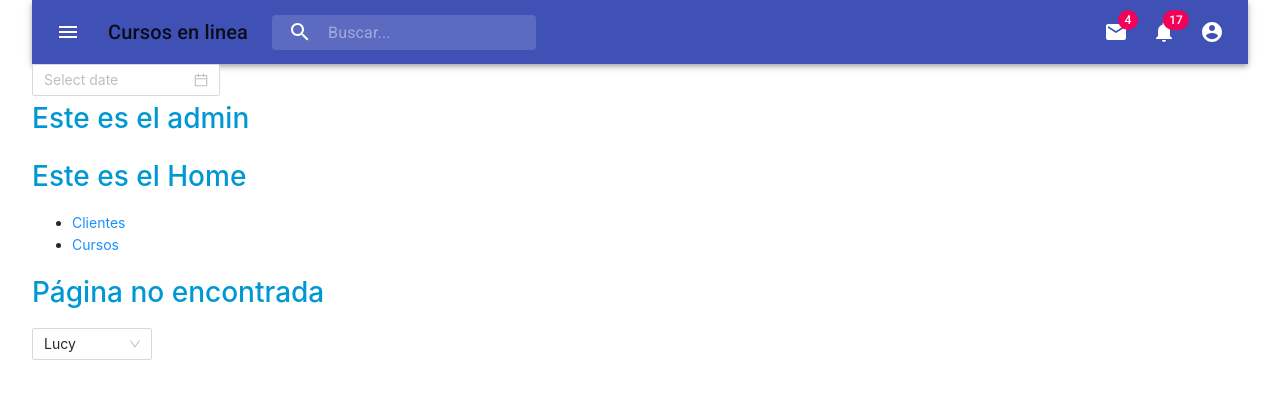
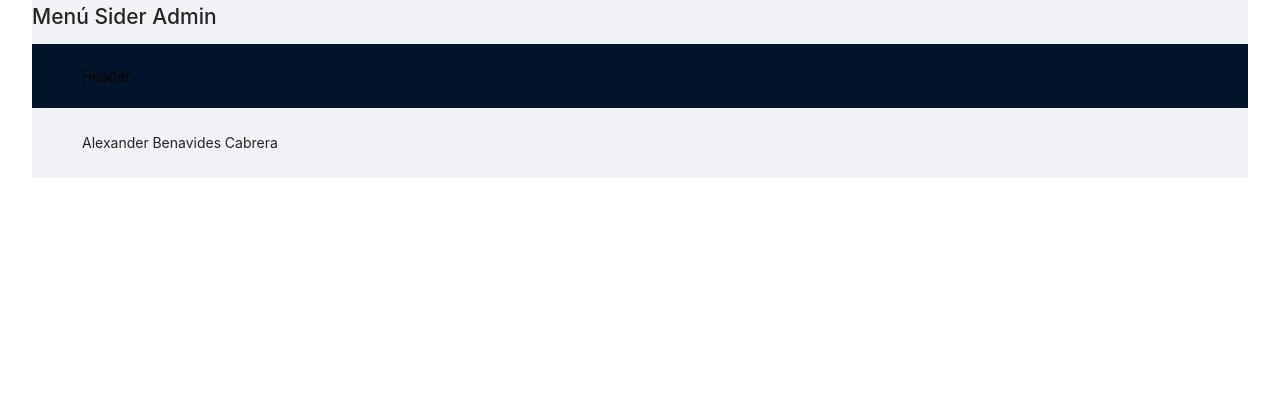
Before and after one commit to alexanderbenavides/app-cursos, a React (Create React App) app: page /admin in a window 1280 px wide. Shown: the top 398 px of the page. Built offline with nearby package versions, Linux system fonts and the light colour scheme; no server answers.

Commit message:
agregando las rutas

```diff
--- a/src/components/App/App.js
+++ b/src/components/App/App.js
@@ -4,111 +4,133 @@ import {
   // NavLink,
   // HashRouter,
   BrowserRouter as Router,
-  Link,
+  // Link,
   Switch
 } from "react-router-dom";
-import "./App.scss";
-import CoursesList from "../CoursesList/CoursesList";
-import Header from "../Header/Header";
-import Clients from "../clientes/Cliente";
-import axios from "axios";
-import url from "../../api/urlRequest";
-import { DatePicker, Select } from "antd";
-import Admin from "../../pages/Admin";
-import Home from "../../pages/Home";
-const { Option } = Select;
-function handleChange(value) {
-  console.log(`selected ${value}`);
-}
-function error404() {
-  return <h1>Página no encontrada</h1>;
-}
+import routes from "../../config/routes";
+
+// import "./App.scss";
+// import CoursesList from "../CoursesList/CoursesList";
+// import Header from "../Header/Header";
+// import Clients from "../clientes/Cliente";
+// import axios from "axios";
+// import url from "../../api/urlRequest";
+// import { DatePicker, Select } from "antd";
+// import Admin from "../../pages/Admin";
+// import Home from "../../pages/Home";
+// import SignIn from "../../pages/Admin/SignIn";
+// import LayoutAdmin from "../../layouts/Admin";
+// import LayoutHome from "../../layouts/Home";
+// const { Option } = Select;
+// function handleChange(value) {
+//   console.log(`selected ${value}`);
+// }
+// function error404() {
+//   return <h1>Página no encontrada</h1>;
+// }
 
 class App extends React.Component {
-  state = {
-    coursesList: []
-  };
+  // state = {
+  //   coursesList: []
+  // };
 
-  constructor(props) {
-    super(props);
-    this.changeDate = this.changeDate.bind(this);
-  }
+  // constructor(props) {
+  //   super(props);
+  //   this.changeDate = this.changeDate.bind(this);
+  // }
 
-  componentDidMount() {
-    axios.get(`${url}/courses`).then(res => {
-      const coursesList = res.data.courses;
-      this.setState({ coursesList });
-    });
-  }
-  changeDate(e) {
-    console.log(e._d);
-  }
-  searchPost(data) {
-    const coursesList = [];
-    if (data.ok === true) {
-      coursesList.push(data.course);
-      this.setState({ coursesList });
-    } else {
-      this.setState({ coursesList });
-      console.log(data);
-    }
-  }
+  // componentDidMount() {
+  //   axios.get(`${url}/courses`).then(res => {
+  //     const coursesList = res.data.courses;
+  //     this.setState({ coursesList });
+  //   });
+  // }
+  // changeDate(e) {
+  //   console.log(e._d);
+  // }
+  // searchPost(data) {
+  //   const coursesList = [];
+  //   if (data.ok === true) {
+  //     coursesList.push(data.course);
+  //     this.setState({ coursesList });
+  //   } else {
+  //     this.setState({ coursesList });
+  //     console.log(data);
+  //   }
+  // }
 
   render() {
     return (
-      <div className="App">
-        <Header searchPost={this.searchPost.bind(this)}></Header>
-        <DatePicker onChange={this.changeDate} />
-        <Admin></Admin>
-        <Home></Home>
-        <Router>
-          <div>
-
-            <ul className="header">
-
-              <li>
-                <Link to="/clients">Clientes</Link>
-              </li>
-
-              <li>
-                <Link to="/">Cursos</Link>
-              </li>{" "}
-
-            </ul>
-
-            <div className="content">
-              <Switch>
-                <Route exact path="/clients" component={Clients} />
-                <Route
-                  exact
-                  path="/"
-                  component={() => (
-                    <CoursesList coursesData={this.state.coursesList} />
-                  )}
-                />
-                <Route component={error404} />
-              </Switch>
-
-            </div>
-
-          </div>
-        </Router>
-        <Select
-          defaultValue="lucy"
-          style={{ width: 120 }}
-          onChange={handleChange}
-        >
-          <Option value="jack">Jack</Option>
-          <Option value="lucy">Lucy</Option>
-          <Option value="disabled" disabled>
-            Disabled
-          </Option>
-          <Option value="Yiminghe">yiminghe</Option>
-        </Select>
-
-      </div>
+      <Router>
+        <Switch>
+          {routes.map((route, index) => (
+            <RouteWithSubRoutes key={index} {...route} />
+          ))}
+        </Switch>
+      </Router>
+      // <div className="App">
+      //   <Header searchPost={this.searchPost.bind(this)}></Header>
+      //   <DatePicker onChange={this.changeDate} />
+      //   <SignIn></SignIn>
+      //   <Admin></Admin>
+      //   <Home></Home>
+      //   <LayoutAdmin></LayoutAdmin>
+      //   <LayoutHome></LayoutHome>
+      //   <Router>
+      //     <div>
+      //
+      //       <ul className="header">
+      //
+      //         <li>
+      //           <Link to="/clients">Clientes</Link>
+      //         </li>
+      //
+      //         <li>
+      //           <Link to="/">Cursos</Link>
+      //         </li>{" "}
+      //
+      //       </ul>
+      //
+      //       <div className="content">
+      //         <Switch>
+      //           <Route exact path="/clients" component={Clients} />
+      //           <Route
+      //             exact
+      //             path="/"
+      //             component={() => (
+      //               <CoursesList coursesData={this.state.coursesList} />
+      //             )}
+      //           />
+      //         </Switch>
+      //
+      //       </div>
+      //
+      //     </div>
+      //   </Router>
+      //   <Select
+      //     defaultValue="lucy"
+      //     style={{ width: 120 }}
+      //     onChange={handleChange}
+      //   >
+      //     <Option value="jack">Jack</Option>
+      //     <Option value="lucy">Lucy</Option>
+      //     <Option value="disabled" disabled>
+      //       Disabled
+      //     </Option>
+      //     <Option value="Yiminghe">yiminghe</Option>
+      //   </Select>
+      //
+      // </div>
     );
   }
 }
-
+function RouteWithSubRoutes(route) {
+  return (
+    <Route
+      path={route.path}
+      exact={route.exact}
+      render={props => <route.component routes={route.routes} {...props} />}
+    />
+  );
+}
 export default App;
--- /dev/null
+++ b/src/config/routes.js
@@ -0,0 +1,100 @@
+// Layout
+import LayoutAdmin from "../layouts/Admin";
+import LayoutHome from "../layouts/Home";
+
+// Admin Pages
+import AdminHome from "../pages/Admin";
+import AdminSingIn from "../pages/Admin/SignIn";
+// import AdminUsers from "../pages/Admin/Users";
+// import AdminMenuWeb from "../pages/Admin/MenuWeb";
+// import AdminCourses from "../pages/Admin/Courses";
+// import AdminBlog from "../pages/Admin/Blog";
+
+// Pages
+import Home from "../pages/Home";
+// import Contact from "../pages/Contact";
+// import Courses from "../pages/Courses";
+// import Blog from "../pages/Blog";
+
+// Other
+// import Error404 from "../pages/Error404";
+
+const routes = [
+  {
+    path: "/admin",
+    component: LayoutAdmin,
+    exact: false,
+    routes: [
+      {
+        path: "/admin",
+        component: AdminHome,
+        exact: true
+      },
+      {
+        path: "/admin/login",
+        component: AdminSingIn,
+        exact: true
+      }
+      //   {
+      //     path: "/admin/users",
+      //     component: AdminUsers,
+      //     exact: true
+      //   },
+      //   {
+      //     path: "/admin/menu",
+      //     component: AdminMenuWeb,
+      //     exact: true
+      //   },
+      //   {
+      //     path: "/admin/courses",
+      //     component: AdminCourses,
+      //     exact: true
+      //   },
+      //   {
+      //     path: "/admin/blog",
+      //     component: AdminBlog,
+      //     exact: true
+      //   },
+      //   {
+      //     component: Error404
+      //   }
+    ]
+  },
+  {
+    path: "/",
+    component: LayoutHome,
+    exact: false,
+    routes: [
+      {
+        path: "/",
+        component: Home,
+        exact: true
+      }
+      //   {
+      //     path: "/contact",
+      //     component: Contact,
+      //     exact: true
+      //   },
+      //   {
+      //     path: "/courses",
+      //     component: Courses,
+      //     exact: true
+      //   },
+      //   {
+      //     path: "/blog",
+      //     component: Blog,
+      //     exact: true
+      //   },
+      //   {
+      //     path: "/blog/:url",
+      //     component: Blog,
+      //     exact: true
+      //   },
+      //   {
+      //     component: Error404
+      //   }
+    ]
+  }
+];
+
+export default routes;
--- /dev/null
+++ b/src/layouts/Admin/LayoutAdmin.js
@@ -0,0 +1,25 @@
+import React from "react";
+import { Route } from "react-router-dom";
+import { Layout } from "antd";
+import "./LayoutAdmin.scss";
+const { Header, Content, Footer } = Layout;
+class LayoutAdmin extends React.Component {
+  constructor(props) {
+    super(props);
+    console.log(props);
+  }
+  render() {
+    return (
+      <Layout>
+        <h2>Menú Sider Admin</h2>
+        <Layout>
+          <Header>Header...</Header>
+          <Content></Content>
+          <Footer>Alexander Benavides Cabrera</Footer>
+        </Layout>
+      </Layout>
+    );
+  }
+}
+
+export default LayoutAdmin;
--- /dev/null
+++ b/src/layouts/Admin/index.js
@@ -0,0 +1 @@
+export { default } from "./LayoutAdmin";
--- /dev/null
+++ b/src/layouts/Home/LayoutHome.js
@@ -0,0 +1,15 @@
+import React from "react";
+import { Layout } from "antd";
+class LayoutHome extends React.Component {
+  render() {
+    return (
+      <Layout>
+        <h2>Menú Sider Home</h2>
+        <div>Contenido...</div>
+        <h5>Footer</h5>
+      </Layout>
+    );
+  }
+}
+
+export default LayoutHome;
--- /dev/null
+++ b/src/layouts/Home/index.js
@@ -0,0 +1 @@
+export { default } from "./LayoutHome";
--- a/src/pages/Admin/SignIn/SignIn.js
+++ b/src/pages/Admin/SignIn/SignIn.js
@@ -0,0 +1,13 @@
+import React from "react";
+
+class SignIn extends React.Component {
+  render() {
+    return (
+      <div className="SignIn">
+        <h1>Este es el SignIn</h1>
+      </div>
+    );
+  }
+}
+
+export default SignIn;
--- /dev/null
+++ b/src/pages/Admin/SignIn/index.js
@@ -0,0 +1 @@
+export { default } from "./SignIn";
```
Also changed, not shown: src/layouts/Admin/LayoutAdmin.scss (added).
